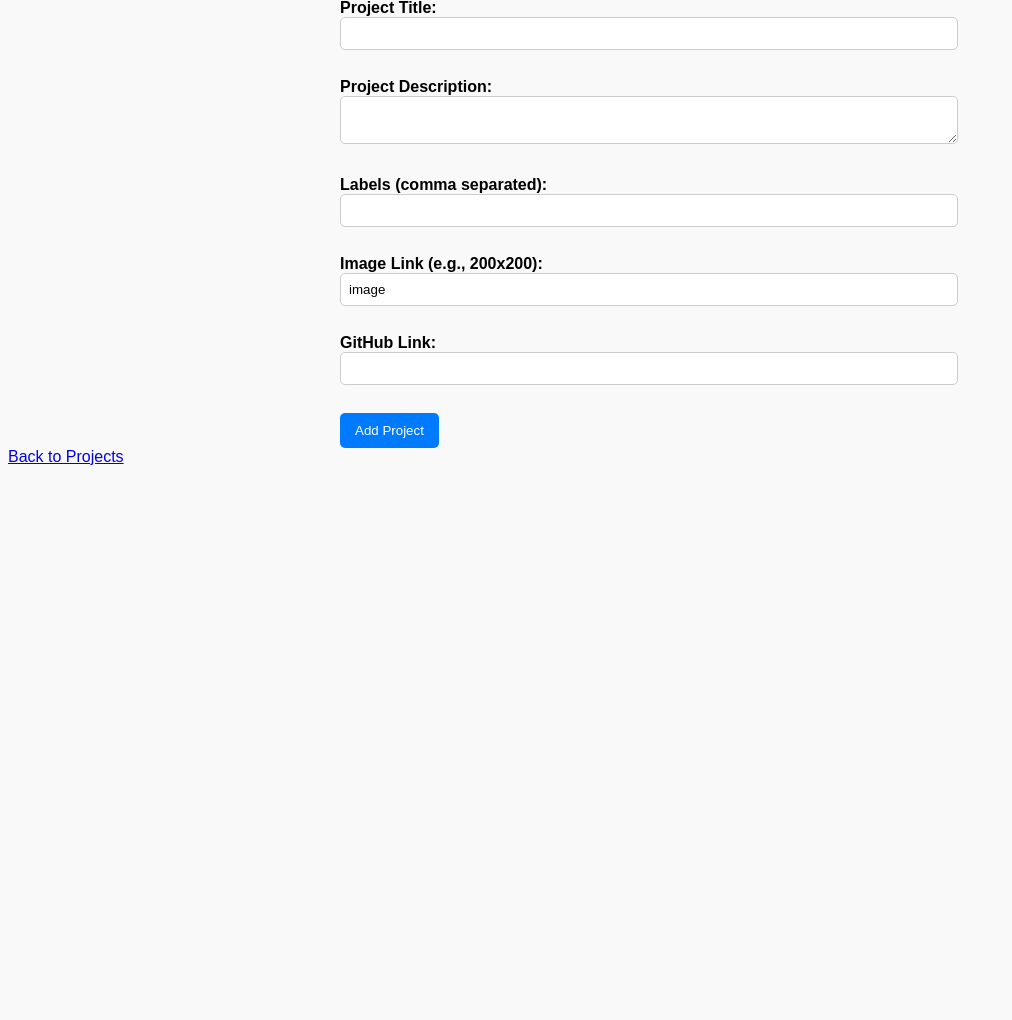
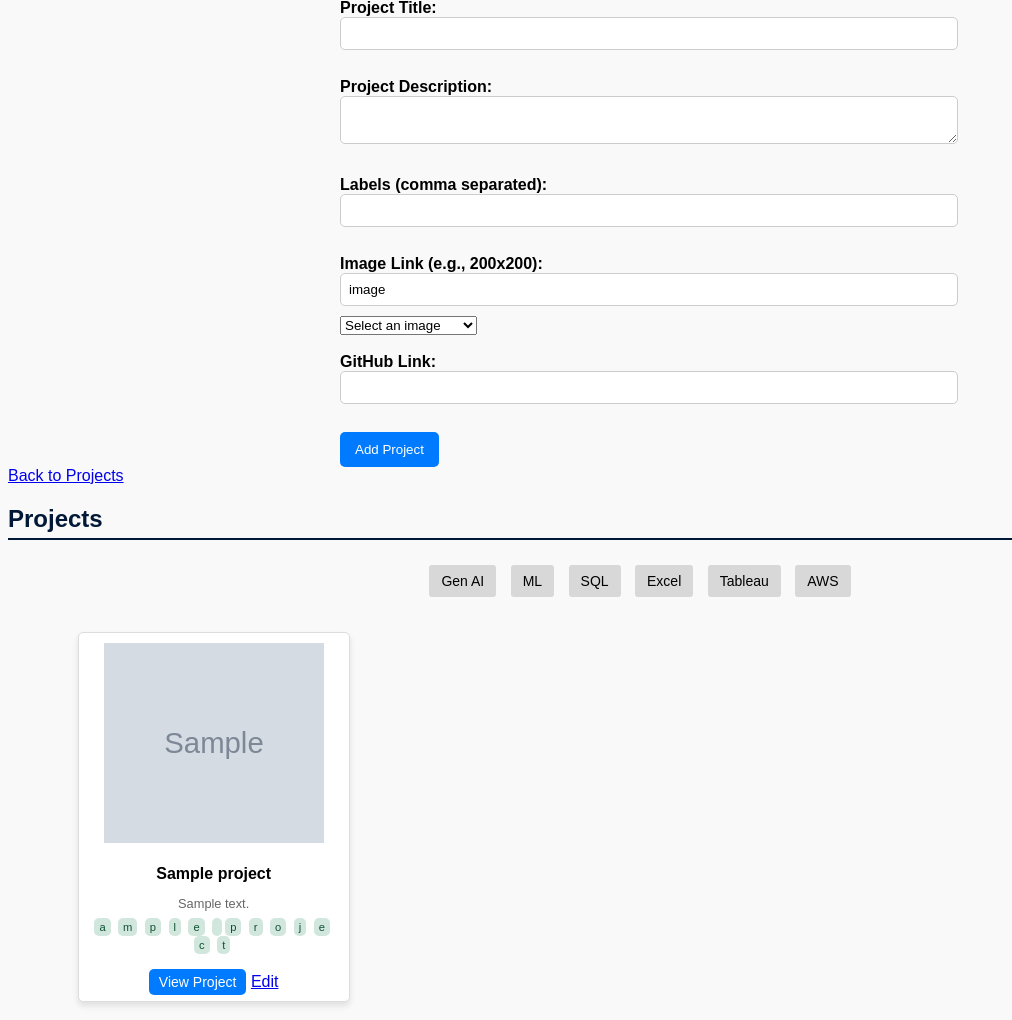
Before and after one commit to phaneendra2429/Flask-portfolio, a Flask app: template templates/add_project.html in a window 1280 px wide. Shown: the part 93-1113 px from the top of the page, without its empty margins (0-1012 px from the left). Before the commit the page ends 558 px from the top, so only its background shows below. Run offline with Flask 3, Linux system fonts and the light colour scheme; the template is opened without the code that fills it: most values are stand-ins (such as "Sample title", 1, 10 or a date in 2020); grey boxes marked "Sample" are stand-in pictures.

Commit message:
Updated Projects
Added project edit option and Created under Construction image

```diff
--- a/app.py
+++ b/app.py
@@ -20,19 +20,22 @@
 skills = "templates/json/skills.json"
 
 # Load existing JSON data
-projects_data = load_json(projects_file)
-recommendations = load_json(recommendations_file)
-events_data = load_json(events_file)  # Corrected to use events_file
+# projects_data = load_json(projects_file)
+# recommendations = load_json(recommendations_file)
+# events_data = load_json(events_file)  # Corrected to use events_file
 
 
 @app.route('/')
 def index():
     # Load all projects, recommendations, and events by default
+    projects_data = load_json(projects_file)
+    recommendations = load_json(recommendations_file)
     skills_data = load_json(skills)
     return render_template('index.html', projects=projects_data, recommendations=recommendations, skills_data=skills_data)
 
 @app.route('/filter_projects', methods=['POST'])
 def filter_projects():
+    projects_data = load_json(projects_file)
     category = request.json['category']
     filtered_projects = [project for project in projects_data if category in project['labels']]
     return jsonify(filtered_projects)
@@ -72,6 +75,7 @@
 # Adding Project
 @app.route('/add_project', methods=['GET', 'POST'])
 def add_project():
+    projects_data = load_json(projects_file)
     if request.method == 'POST':
         title = request.form['title']
         description = request.form['description']
@@ -93,9 +97,24 @@
         save_to_json(projects_data, projects_file)  # Corrected to save to projects_file
 
         return redirect(url_for('index'))
-    return render_template('add_project.html')
+    return render_template('add_project.html', projects=projects_data)
 
+@app.route('/edit_project/<int:project_index>', methods=['GET', 'POST'])
+def edit_project(project_index):
+    projects_data = load_json(projects_file)
+    project = projects_data[project_index]
 
+    if request.method == 'POST':
+        project['title'] = request.form['title']
+        project['description'] = request.form['description']
+        project['labels'] = request.form['labels'].split(',')
+        project['image_placeholder'] = request.form['image']
+        project['github'] = request.form['github']
+
+        save_to_json(projects_data, projects_file)
+        return redirect(url_for('add_project'))
+
+    return render_template('edit_project.html', project=project, project_index=project_index)
 
 # Adding Recommendation
 @app.route('/add_recommendation', methods=['GET', 'POST'])
--- a/templates/add_project.html
+++ b/templates/add_project.html
@@ -1,4 +1,3 @@
-
 <!DOCTYPE html>
 <html lang="en">
 <head>
@@ -20,7 +19,11 @@
         <input type="text" id="labels" name="labels" required><br><br>
 
         <label for="image">Image Link (e.g., 200x200):</label>
-        <input type="text" id="image" name="image" value="image"><br><br>
+        <input type="text" id="image" name="image" value="image">
+        <select id="image-dropdown" onchange="document.getElementById('image').value = this.value;">
+            <option value="">Select an image</option>
+            <option value="https://i.ibb.co/94tt6BY/giphy.webp">Under Construction</option>
+        </select><br><br>
 
         <label for="github">GitHub Link:</label>
         <input type="url" id="github" name="github" required><br><br>
@@ -29,5 +32,85 @@
     </form>
 
     <a href="/">Back to Projects</a>
+
+    <div class="mb-4">
+        <h2>Projects</h2>
+        <div class="project-section">
+            <div class="project-tags">
+                <button class="project-tag" data-category="Gen AI">Gen AI</button>
+                <button class="project-tag" data-category="ML">ML</button>
+                <button class="project-tag" data-category="SQL">SQL</button>
+                <button class="project-tag" data-category="Excel">Excel</button>
+                <button class="project-tag" data-category="Tableau">Tableau</button>
+                <button class="project-tag" data-category="AWS">AWS</button>
+            </div>
+            <div class="project-grid" id="projectGrid">
+                {% for project in projects %}
+<div class="project-card">
+    <div class="project-image-placeholder">
+        <img src="{{ project.image_placeholder }}" alt="{{ project.title }}" width="220" height="200">
+    </div>
+    <div class="project-info">
+        <h3 style="font-weight: bold;">{{ project.title }}</h3>
+        <p>{{ project.description }}</p>
+        <div class="project-labels">
+            {% for label in project.labels[1:] %}
+            <span class="label">{{ label }}</span>
+            {% endfor %}
+        </div>
+        <a href="{{ project.github }}" class="view-project-btn">View Project</a>
+        <a href="{{ url_for('edit_project', project_index=loop.index0) }}" class="edit-project-btn">Edit</a>
+    </div>
+</div>
+{% endfor %}
+            </div>
+
+        </div>
+    </div>
+
+    <script>
+        document.addEventListener('DOMContentLoaded', () => {
+            const projectTags = document.querySelectorAll('.project-tag');
+
+            projectTags.forEach(tag => {
+                tag.addEventListener('click', () => {
+                    const category = tag.getAttribute('data-category');
+
+                    fetch('/filter_projects', {
+                        method: 'POST',
+                        headers: {
+                            'Content-Type': 'application/json',
+                        },
+                        body: JSON.stringify({ category }),
+                    })
+                    .then(response => response.json())
+                    .then(data => {
+                        const projectGrid = document.getElementById('projectGrid');
+                        projectGrid.innerHTML = '';
+
+                        data.forEach(project => {
+                            const projectCard = `
+                            <div class="project-card">
+                                <div class="project-image-placeholder">
+                                    <img src=${ project.image_placeholder } alt=${ project.title } width="220" height="200">
+                                </div>
+                                <div class="project-info">
+                                    <h3 style="font-weight: bold;">${project.title}</h3>
+                                    <p>${project.description}</p>
+                                    <div class="project-labels">
+                                        ${project.labels.slice(1).map(label => `<span class="label">${label}</span>`).join('')}
+                                    </div>
+                                    <a href="${ project.github }" class="view-project-btn">View Project</a>
+                                </div>
+                            </div>
+                            `;
+                            projectGrid.innerHTML += projectCard;
+                        });
+                    })
+                    .catch(error => console.error('Error:', error));
+                });
+            });
+        });
+        </script>
 </body>
 </html>
--- a/templates/json/cards_data.json
+++ b/templates/json/cards_data.json
@@ -26,7 +26,7 @@
         "title": "Flask Flow CI/CD",
         "description": "A mini flask app CI/CD deployment with github actions and Docker image generation.",
         "labels": [
-            "as",
+            "all",
             " Github Actions",
             " CI/CD",
             " Docker "
@@ -38,12 +38,47 @@
         "title": "Credit Card Fraud Detection",
         "description": "Detecting fraudulent credit card transactions using data preprocessing, exploratory analysis, and machine learning classification techniques.",
         "labels": [
-            "as",
+            "ML",
             " EDA-PCA",
             " XGBoost",
             " Random Forest"
         ],
         "image_placeholder": "https://i.ibb.co/mcfvtSJ/image.png",
         "github": "https://github.com/phaneendra2429/Credit-Card-Fraud-Detection"
+    },
+    {
+        "title": "Chicken Disease Classification",
+        "description": "End-to-end deep learning project for chicken disease classification using MLOps DVC pipeline, deployed on AWS.",
+        "labels": [
+            "ML",
+            " MLops",
+            " DVC",
+            " AWS"
+        ],
+        "image_placeholder": "https://i.ibb.co/94tt6BY/giphy.webp",
+        "github": "https://github.com/phaneendra2429/Chicken-desease-Classification"
+    },
+    {
+        "title": "Layoff Insights: Data Cleaning and Exploratory Analysis Project",
+        "description": "Comprehensive data cleaning and exploratory analysis of a layoffs dataset to uncover trends, patterns, and company-specific insights over time.",
+        "labels": [
+            "SQL",
+            " Data Quality",
+            " Layoff Patterns",
+            " EDA"
+        ],
+        "image_placeholder": "https://i.ibb.co/QkSQNmG/image.png",
+        "github": "https://github.com/phaneendra2429/Portfolio_Projects/tree/main/SQL/Project%202"
+    },
+    {
+        "title": "Coffee Shop Dashboard Project",
+        "description": "Tool designed to integrate and analyze transactional data, creating visualizations and reports. ",
+        "labels": [
+            "Excel",
+            " Dashboard",
+            " Data Analysis"
+        ],
+        "image_placeholder": "https://i.ibb.co/4S5kBPm/image.png",
+        "github": "https://github.com/phaneendra2429/Portfolio_Projects/tree/main/Excel/Project%201"
     }
 ]
```
Also changed, not shown: templates/edit_project.html (added, +32 -0 lines).
